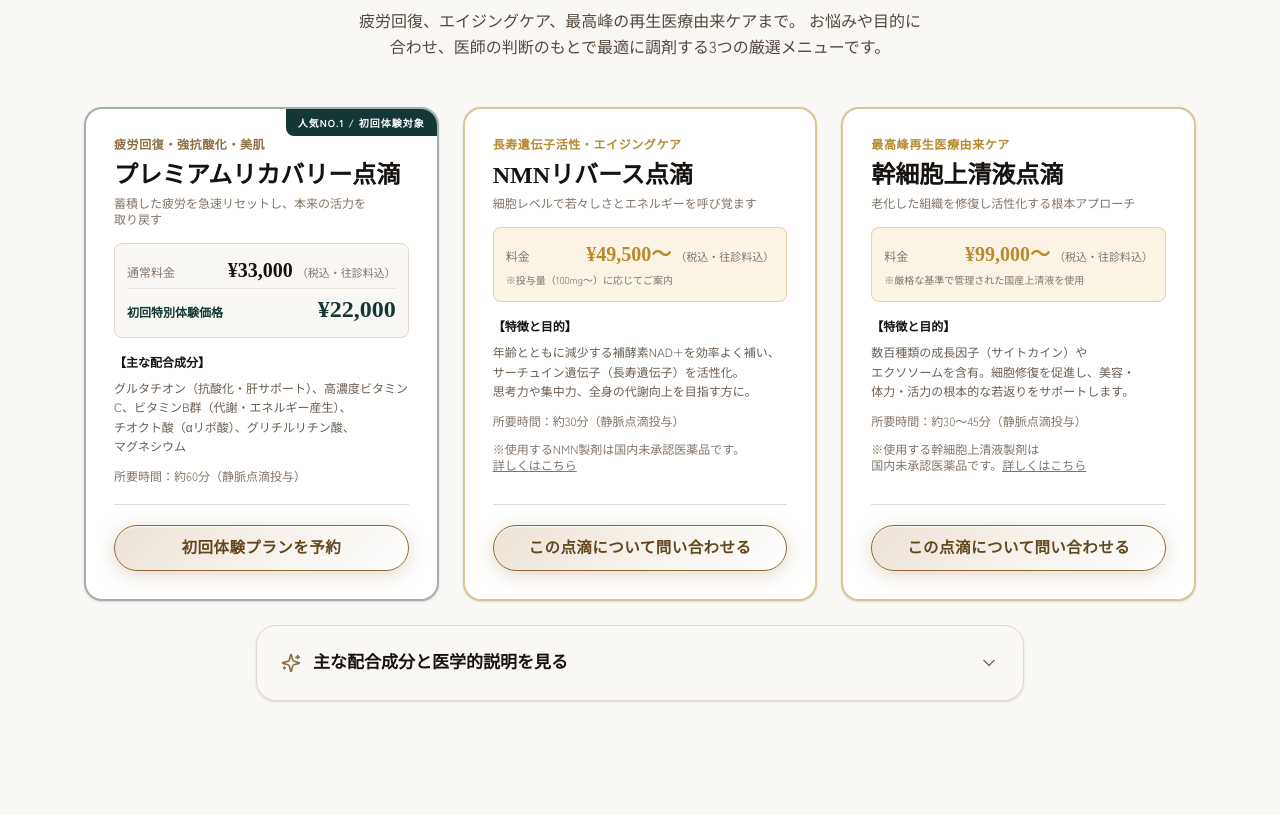
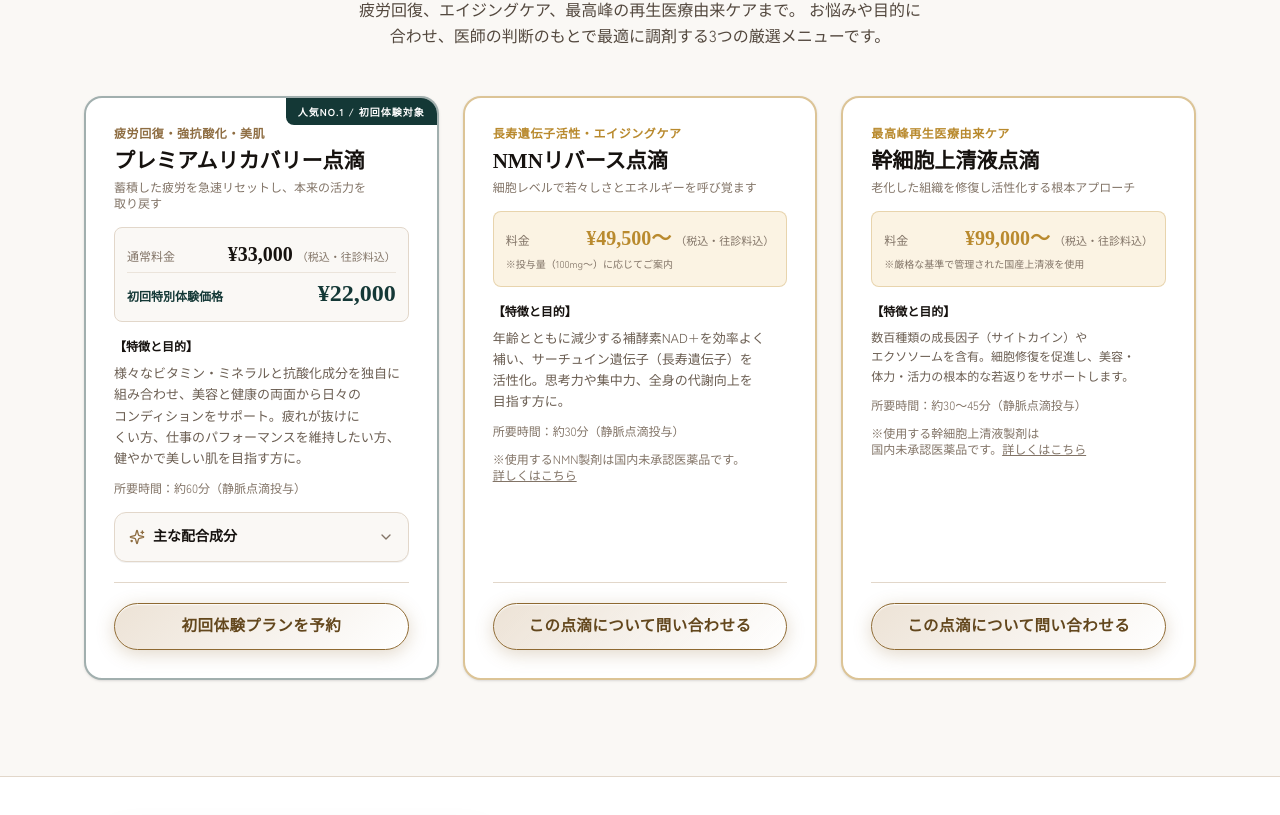
Before and after one commit to JUN52112891/houmon-tenteki-marketing, a React (Vite) app: page / in a window 1280 px wide. Shown: the part 5725-6540 px from the top of the page. Built offline with nearby package versions, Linux system fonts and the light colour scheme; a web font is replaced by a local one.

Commit message:
style: adjust font size for paragraph text
Update text-xs to text-[13px] for improved readability in specific descriptions.

```diff
--- a/src/App.tsx
+++ b/src/App.tsx
@@ -463,7 +463,7 @@ export default function App() {
                 <h3 className="font-serif text-base sm:text-xl font-bold text-[#16120F] mb-1.5 sm:mb-3 leading-snug">
                   サプリメントとの違い
                 </h3>
-                <p className="text-xs sm:text-sm text-[#53483E] leading-relaxed">
+                <p className="text-[13px] sm:text-sm text-[#53483E] leading-relaxed">
                   サプリメントが消化管から成分を吸収するのに対し、点滴は消化管を介さず、静脈から直接投与します。
                 </p>
               </div>
@@ -490,7 +490,7 @@ export default function App() {
                 <h3 className="font-serif text-base sm:text-xl font-bold text-[#16120F] mb-1.5 sm:mb-3 leading-snug">
                   点滴だからできること
                 </h3>
-                <p className="text-xs sm:text-sm text-[#53483E] leading-relaxed">
+                <p className="text-[13px] sm:text-sm text-[#53483E] leading-relaxed">
                   ビタミンやミネラルなど、目的に合わせた複数の成分を点滴で補うことができます。疲れや肌の調子などのお悩みに合わせ、医師が適応を判断し、ケアをご提案します。
                 </p>
               </div>
@@ -558,11 +558,11 @@ export default function App() {
                 訪問点滴という形。
               </h2>
             </div>
-            <p className="text-[#53483E] text-xs sm:text-base mt-2.5 sm:mt-4 leading-relaxed text-left sm:text-center max-w-xl pl-3.5 sm:pl-0">
+            <p className="text-[#53483E] text-[13px] sm:text-base mt-2.5 sm:mt-4 leading-relaxed text-left sm:text-center max-w-xl pl-3.5 sm:pl-0">
               クリニックに通って順番を待つのではなく、医療があなたの空間へ出向く。
               移動の手間や待ち時間をなくし、点滴の時間を自分らしい贅沢なひとときに変える。
             </p>
-            <p className="font-serif text-sm sm:text-xl font-bold text-[#143836] mt-3 sm:mt-5 text-left sm:text-center pl-3.5 sm:pl-0">
+            <p className="font-serif text-base font-bold text-[#143836] mt-3 sm:mt-5 text-left sm:text-center pl-3.5 sm:pl-0">
               それが本サービス、<br />
               Dr. concierge（ドクターコンシェルジュ）です。
             </p>
@@ -650,7 +650,7 @@ export default function App() {
                         <span className="text-[13px] sm:text-base font-medium text-[#221D18] block">
                           自宅を出る（身支度）
                         </span>
-                        <span className="text-[11.5px] sm:text-[13px] text-[#8A7B6C] block">
+                        <span className="text-[11.5px] text-[#8A7B6C] block">
                           着替えや身支度を済ませ、家を出発します。
                         </span>
                       </div>
@@ -904,7 +904,7 @@ export default function App() {
                   <span className="text-xs font-bold text-[#8E6D42] tracking-wider uppercase block font-serif mb-1">
                     疲労回復・強抗酸化・美肌
                   </span>
-                  <h3 className="font-serif text-xl sm:text-2xl font-bold text-[#16120F]">
+                  <h3 className="font-serif text-[21px] font-bold text-[#16120F]">
                     プレミアムリカバリー点滴
                   </h3>
                   <p className="text-xs text-[#827467] mt-0.5">蓄積した疲労を急速リセットし、本来の活力を取り戻す</p>
@@ -925,11 +925,100 @@ export default function App() {
                 </div>
 
                 <div className="space-y-2 text-xs text-[#53483E]">
-                  <p className="font-bold text-[#16120F]">【主な配合成分】</p>
-                  <p className="leading-relaxed text-[#6B5E52]">
-                    グルタチオン（抗酸化・肝サポート）、高濃度ビタミンC、ビタミンB群（代謝・エネルギー産生）、チオクト酸（αリポ酸）、グリチルリチン酸、マグネシウム
+                  <p className="font-bold text-[#16120F]">【特徴と目的】</p>
+                  <p className="text-[13px] leading-relaxed text-[#6B5E52]">
+                    様々なビタミン・ミネラルと抗酸化成分を独自に組み合わせ、美容と健康の両面から日々のコンディションをサポート。疲れが抜けにくい方、仕事のパフォーマンスを維持したい方、健やかで美しい肌を目指す方に。
                   </p>
                   <p className="pt-1 text-[#827467]">所要時間：約60分（静脈点滴投与）</p>
+
+                  {/* Collapsible Ingredients & Medical Explanation */}
+                  <div className="pt-2">
+                    <div className="bg-[#FAF8F5] border border-[#E2D7CA] rounded-[12px] overflow-hidden shadow-2xs">
+                      <button
+                        type="button"
+                        onClick={() => setIsIngredientsOpen(!isIngredientsOpen)}
+                        className="w-full p-3.5 text-left flex items-center justify-between gap-3 font-serif text-sm font-bold text-[#16120F] hover:bg-[#FAF8F5]/80 transition-colors cursor-pointer"
+                      >
+                        <div className="flex items-center gap-2">
+                          <Sparkles className="w-4 h-4 text-[#8E6D42] shrink-0" />
+                          <span>主な配合成分</span>
+                        </div>
+                        <ChevronDown className={`w-4 h-4 text-[#827467] transition-transform duration-200 shrink-0 ${isIngredientsOpen ? 'rotate-180 text-[#8E6D42]' : ''}`} />
+                      </button>
+
+                      {isIngredientsOpen && (
+                        <div className="p-3.5 pt-3 border-t border-[#E2D7CA] space-y-3">
+                          <div className="grid grid-cols-1 gap-2.5">
+
+                            {/* Card 1: グルタチオン */}
+                            <div className="bg-white border border-[#E2D7CA] rounded-[10px] p-3 shadow-2xs">
+                              <h4 className="font-serif font-bold text-xs sm:text-sm text-[#16120F] mb-1">
+                                グルタチオン
+                              </h4>
+                              <p className="text-xs text-[#53483E] leading-relaxed">
+                                抗酸化作用を持ち、肝機能や身体のコンディション維持をサポートします。
+                              </p>
+                            </div>
+
+                            {/* Card 2: ビタミンC */}
+                            <div className="bg-white border border-[#E2D7CA] rounded-[10px] p-3 shadow-2xs">
+                              <h4 className="font-serif font-bold text-xs sm:text-sm text-[#16120F] mb-1">
+                                ビタミンC
+                              </h4>
+                              <p className="text-xs text-[#53483E] leading-relaxed">
+                                抗酸化作用を持ち、健康維持やコンディション調整をサポートします。
+                              </p>
+                            </div>
+
+                            {/* Card 3: ビタミンB群 */}
+                            <div className="bg-white border border-[#E2D7CA] rounded-[10px] p-3 shadow-2xs">
+                              <h4 className="font-serif font-bold text-xs sm:text-sm text-[#16120F] mb-1">
+                                ビタミンB群
+                              </h4>
+                              <p className="text-xs text-[#53483E] leading-relaxed">
+                                食事からエネルギーを作るために必要な補酵素で、エネルギー代謝を支えます。
+                              </p>
+                            </div>
+
+                            {/* Card 4: αリポ酸（チオクト酸） */}
+                            <div className="bg-white border border-[#E2D7CA] rounded-[10px] p-3 shadow-2xs">
+                              <h4 className="font-serif font-bold text-xs sm:text-sm text-[#16120F] mb-1">
+                                αリポ酸（チオクト酸）
+                              </h4>
+                              <p className="text-xs text-[#53483E] leading-relaxed">
+                                水溶性・脂溶性の両面で働き、細胞のエネルギー代謝をサポートします。
+                              </p>
+                            </div>
+
+                            {/* Card 5: グリファーゲン（グリチルリチン酸） */}
+                            <div className="bg-white border border-[#E2D7CA] rounded-[10px] p-3 shadow-2xs">
+                              <h4 className="font-serif font-bold text-xs sm:text-sm text-[#16120F] mb-1">
+                                グリファーゲン（グリチルリチン酸）
+                              </h4>
+                              <p className="text-xs text-[#53483E] leading-relaxed">
+                                甘草由来成分を含み、過密な業務が続く方の健康維持を支えます。
+                              </p>
+                            </div>
+
+                            {/* Card 6: マグネシウム */}
+                            <div className="bg-white border border-[#E2D7CA] rounded-[10px] p-3 shadow-2xs">
+                              <h4 className="font-serif font-bold text-xs sm:text-sm text-[#16120F] mb-1">
+                                マグネシウム
+                              </h4>
+                              <p className="text-xs text-[#53483E] leading-relaxed">
+                                筋肉や神経の正常な働きを支え、緊張を和らげるミネラルです。
+                              </p>
+                            </div>
+
+                          </div>
+
+                          <p className="text-[11px] text-[#827467] leading-relaxed pt-1 px-0.5">
+                            ※成分の配合内容や投与量は、医師が問診・診察を行った上で個人の体調に合わせて調整いたします。
+                          </p>
+                        </div>
+                      )}
+                    </div>
+                  </div>
                 </div>
               </div>
 
@@ -943,97 +1032,6 @@ export default function App() {
               </div>
             </div>
 
-            {/* Collapsible Ingredients & Medical Explanation (プレミアムリカバリー点滴の直下に表示) */}
-            <div className="lg:col-span-3 lg:order-last">
-              <div className="max-w-3xl mx-auto mb-2 lg:mb-10">
-                <div className="bg-[#FAF8F5] border border-[#E2D7CA] rounded-[20px] overflow-hidden shadow-sm">
-                  <button
-                    type="button"
-                    onClick={() => setIsIngredientsOpen(!isIngredientsOpen)}
-                    className="w-full p-5 sm:p-6 text-left flex items-center justify-between gap-4 font-serif text-base sm:text-[17px] font-bold text-[#16120F] hover:bg-[#FAF8F5]/80 transition-colors cursor-pointer"
-                  >
-                    <div className="flex items-center gap-2.5 sm:gap-3">
-                      <Sparkles className="w-5 h-5 text-[#8E6D42] shrink-0" />
-                      <span>主な配合成分と医学的説明を見る</span>
-                    </div>
-                    <ChevronDown className={`w-5 h-5 text-[#827467] transition-transform duration-200 shrink-0 ${isIngredientsOpen ? 'rotate-180 text-[#8E6D42]' : ''}`} />
-                  </button>
-
-                  {isIngredientsOpen && (
-                    <div className="p-5 sm:p-7 pt-5 border-t border-[#E2D7CA] space-y-4">
-                      <div className="grid grid-cols-1 md:grid-cols-2 gap-4">
-
-                        {/* Card 1: グルタチオン */}
-                        <div className="bg-white border border-[#E2D7CA] rounded-[12px] p-4.5 sm:p-5 shadow-2xs">
-                          <h4 className="font-serif font-bold text-sm sm:text-base text-[#16120F] mb-1.5">
-                            グルタチオン
-                          </h4>
-                          <p className="text-xs sm:text-[13px] text-[#53483E] leading-relaxed">
-                            抗酸化作用を持ち、肝機能や身体のコンディション維持をサポートします。
-                          </p>
-                        </div>
-
-                        {/* Card 2: ビタミンC */}
-                        <div className="bg-white border border-[#E2D7CA] rounded-[12px] p-4.5 sm:p-5 shadow-2xs">
-                          <h4 className="font-serif font-bold text-sm sm:text-base text-[#16120F] mb-1.5">
-                            ビタミンC
-                          </h4>
-                          <p className="text-xs sm:text-[13px] text-[#53483E] leading-relaxed">
-                            抗酸化作用を持ち、健康維持やコンディション調整をサポートします。
-                          </p>
-                        </div>
-
-                        {/* Card 3: ビタミンB群 */}
-                        <div className="bg-white border border-[#E2D7CA] rounded-[12px] p-4.5 sm:p-5 shadow-2xs">
-                          <h4 className="font-serif font-bold text-sm sm:text-base text-[#16120F] mb-1.5">
-                            ビタミンB群
-                          </h4>
-                          <p className="text-xs sm:text-[13px] text-[#53483E] leading-relaxed">
-                            食事からエネルギーを作るために必要な補酵素で、エネルギー代謝を支えます。
-                          </p>
-                        </div>
-
-                        {/* Card 4: αリポ酸（チオクト酸） */}
-                        <div className="bg-white border border-[#E2D7CA] rounded-[12px] p-4.5 sm:p-5 shadow-2xs">
-                          <h4 className="font-serif font-bold text-sm sm:text-base text-[#16120F] mb-1.5">
-                            αリポ酸（チオクト酸）
-                          </h4>
-                          <p className="text-xs sm:text-[13px] text-[#53483E] leading-relaxed">
-                            水溶性・脂溶性の両面で働き、細胞のエネルギー代謝をサポートします。
-                          </p>
-                        </div>
-
-                        {/* Card 5: グリファーゲン（グリチルリチン酸） */}
-                        <div className="bg-white border border-[#E2D7CA] rounded-[12px] p-4.5 sm:p-5 shadow-2xs">
-                          <h4 className="font-serif font-bold text-sm sm:text-base text-[#16120F] mb-1.5">
-                            グリファーゲン（グリチルリチン酸）
-                          </h4>
-                          <p className="text-xs sm:text-[13px] text-[#53483E] leading-relaxed">
-                            甘草由来成分を含み、過密な業務が続く方の健康維持を支えます。
-                          </p>
-                        </div>
-
-                        {/* Card 6: マグネシウム */}
-                        <div className="bg-white border border-[#E2D7CA] rounded-[12px] p-4.5 sm:p-5 shadow-2xs">
-                          <h4 className="font-serif font-bold text-sm sm:text-base text-[#16120F] mb-1.5">
-                            マグネシウム
-                          </h4>
-                          <p className="text-xs sm:text-[13px] text-[#53483E] leading-relaxed">
-                            筋肉や神経の正常な働きを支え、緊張を和らげるミネラルです。
-                          </p>
-                        </div>
-
-                      </div>
-
-                      <p className="text-[11.5px] text-[#827467] leading-relaxed pt-2 px-0.5">
-                        ※成分の配合内容や投与量は、医師が問診・診察を行った上で個人の体調に合わせて調整いたします。
-                      </p>
-                    </div>
-                  )}
-                </div>
-              </div>
-            </div>
-
             {/* Menu 2: NMNリバース点滴 */}
             <div className="bg-white border-2 border-[#B98A2E]/50 rounded-[18px] p-6 sm:p-7 shadow-sm flex flex-col justify-between relative overflow-hidden">
               <div className="space-y-4">
@@ -1041,7 +1039,7 @@ export default function App() {
                   <span className="text-xs font-bold text-[#B98A2E] tracking-wider uppercase block font-serif mb-1">
                     長寿遺伝子活性・エイジングケア
                   </span>
-                  <h3 className="font-serif text-xl sm:text-2xl font-bold text-[#16120F]">
+                  <h3 className="font-serif text-[21px] font-bold text-[#16120F]">
                     NMNリバース点滴
                   </h3>
                   <p className="text-xs text-[#827467] mt-0.5">細胞レベルで若々しさとエネルギーを呼び覚ます</p>
@@ -1060,7 +1058,7 @@ export default function App() {
 
                 <div className="space-y-2 text-xs text-[#53483E]">
                   <p className="font-bold text-[#16120F]">【特徴と目的】</p>
-                  <p className="leading-relaxed text-[#6B5E52]">
+                  <p className="text-[13px] leading-relaxed text-[#6B5E52]">
                     年齢とともに減少する補酵素NAD+を効率よく補い、サーチュイン遺伝子（長寿遺伝子）を活性化。思考力や集中力、全身の代謝向上を目指す方に。
                   </p>
                   <p className="pt-1 text-[#827467]">所要時間：約30分（静脈点滴投与）</p>
@@ -1085,7 +1083,7 @@ export default function App() {
                   <span className="text-xs font-bold text-[#B98A2E] tracking-wider uppercase block font-serif mb-1">
                     最高峰再生医療由来ケア
                   </span>
-                  <h3 className="font-serif text-xl sm:text-2xl font-bold text-[#16120F]">
+                  <h3 className="font-serif text-[21px] font-bold text-[#16120F]">
                     幹細胞上清液点滴
                   </h3>
                   <p className="text-xs text-[#827467] mt-0.5">老化した組織を修復し活性化する根本アプローチ</p>
@@ -1310,7 +1308,7 @@ export default function App() {
                 <h3 className="font-serif text-base font-bold text-[#16120F]">
                   医師による対面問診と適応判断
                 </h3>
-                <p className="text-xs text-[#53483E] leading-relaxed">
+                <p className="text-[13px] text-[#53483E] leading-relaxed">
                   点滴前に体調、既往歴、内服薬、アレルギー歴を詳細に確認し、施術の安全性を医学的に確認します。
                 </p>
               </div>
@@ -1326,7 +1324,7 @@ export default function App() {
                 <h3 className="font-serif text-base font-bold text-[#16120F]">
                   点滴中の全身状態確認
                 </h3>
-                <p className="text-xs text-[#53483E] leading-relaxed">
+                <p className="text-[13px] text-[#53483E] leading-relaxed">
                   麻酔科医の知見に基づき、点滴中も体調や循環状態の変化をこまめに確認しながら施術を進めます。
                 </p>
               </div>
@@ -1342,7 +1340,7 @@ export default function App() {
                 <h3 className="font-serif text-base font-bold text-[#16120F]">
                   緊急時の迅速な対応体制
                 </h3>
-                <p className="text-xs text-[#53483E] leading-relaxed">
+                <p className="text-[13px] text-[#53483E] leading-relaxed">
                   アレルギー反応や血管痛、急な気分不良が生じた場合にも、医師がその場で迅速に初期医療処置を行います。
                 </p>
               </div>
@@ -1358,7 +1356,7 @@ export default function App() {
                 <h3 className="font-serif text-base font-bold text-[#16120F]">
                   滅菌器材と衛生管理の徹底
                 </h3>
-                <p className="text-xs text-[#53483E] leading-relaxed">
+                <p className="text-[13px] text-[#53483E] leading-relaxed">
                   使用する針やチューブなどの器材はすべて完全使い捨て（ディスポーザブル）を使用し、衛生面を徹底管理します。
                 </p>
               </div>
@@ -1401,7 +1399,7 @@ export default function App() {
             {/* Pricing & CTAs */}
             <div className="p-7 sm:p-10 flex flex-col items-center justify-center text-center">
 
-              <h4 className="font-serif text-xl sm:text-2xl font-black text-[#143836] mb-3 pb-1 border-b-2 border-[#8E6D42] tracking-wide inline-block">
+              <h4 className="font-serif text-[21px] font-black text-[#143836] mb-3 pb-1 border-b-2 border-[#8E6D42] tracking-wide inline-block">
                 プレミアムリカバリー点滴
               </h4>
 
@@ -1534,7 +1532,7 @@ export default function App() {
                   <h3 className="font-serif text-base font-bold text-[#16120F]">
                     ご予約・お問い合わせ
                   </h3>
-                  <p className="text-xs text-[#53483E] leading-relaxed">
+                  <p className="text-[13px] text-[#53483E] leading-relaxed">
                     LINEまたはWEBフォームより、ご希望の日時と訪問場所をご連絡ください。
                   </p>
                 </div>
@@ -1551,7 +1549,7 @@ export default function App() {
                   <h3 className="font-serif text-base font-bold text-[#16120F]">
                     事前確認・日程確定
                   </h3>
-                  <p className="text-xs text-[#53483E] leading-relaxed">
+                  <p className="text-[13px] text-[#53483E] leading-relaxed">
                     体調や既往歴を事前に簡単に確認し、医師の訪問スケジュールを確定します。
                   </p>
                 </div>
@@ -1568,7 +1566,7 @@ export default function App() {
                   <h3 className="font-serif text-base font-bold text-[#16120F]">
                     ご自宅へ訪問・点滴
                   </h3>
-                  <p className="text-xs text-[#53483E] leading-relaxed">
+                  <p className="text-[13px] text-[#53483E] leading-relaxed">
                     医師が訪問して対面問診を行い、リラックスした空間で点滴を投与します。
                   </p>
                 </div>
@@ -1585,7 +1583,7 @@ export default function App() {
                   <h3 className="font-serif text-base font-bold text-[#16120F]">
                     アフターケア
                   </h3>
-                  <p className="text-xs text-[#53483E] leading-relaxed">
+                  <p className="text-[13px] text-[#53483E] leading-relaxed">
                     施術後の注意事項をお伝えします。終了後も気になることがあればLINEで相談可能です。
                   </p>
                 </div>
@@ -1678,11 +1676,11 @@ export default function App() {
           </h2>
           <div className="inline-flex items-center gap-2 px-5 py-2.5 bg-white border border-[#E2D7CA] rounded-2xl sm:rounded-full shadow-sm text-sm sm:text-base font-serif font-bold text-[#16120F]">
             <MapPin className="w-4 h-4 text-[#8E6D42] shrink-0" />
-            <span className="leading-snug text-center">
+            <span className="leading-snug text-center text-base">
               東京都中央区・港区<br className="sm:hidden" />（往診料無料・完全予約制）
             </span>
           </div>
-          <p className="text-xs text-[#53483E] max-w-lg mx-auto leading-relaxed pt-1">
+          <p className="text-[13px] text-[#53483E] max-w-lg mx-auto leading-relaxed pt-1">
             その他東京23区内（往診料 +¥11,000）もお伺い可能です。23区外への往診もスケジュール次第で対応いたしますので、お気軽にお問い合わせください。
           </p>
         </div>
@@ -1703,7 +1701,7 @@ export default function App() {
                 初回体験の予約・ご相談
               </h2>
             </div>
-            <p className="text-xs text-[#827467] mt-3 leading-relaxed text-left sm:text-center max-w-xl pl-4 sm:pl-0">
+            <p className="text-[13px] text-[#827467] mt-3 leading-relaxed text-left sm:text-center max-w-xl pl-4 sm:pl-0">
               タップすると質問内容が自動でフォームにセットされます
             </p>
           </div>
@@ -1808,7 +1806,7 @@ export default function App() {
                 </button>
               </div>
 
-              <p className="text-[11px] text-center text-[#827467] leading-relaxed">
+              <p className="text-xs text-center text-[#827467] leading-relaxed">
                 ※ご入力いただいた個人情報は、訪問診療のご連絡のみに使用し、第三者に提供することはございません。
               </p>
             </form>
```
